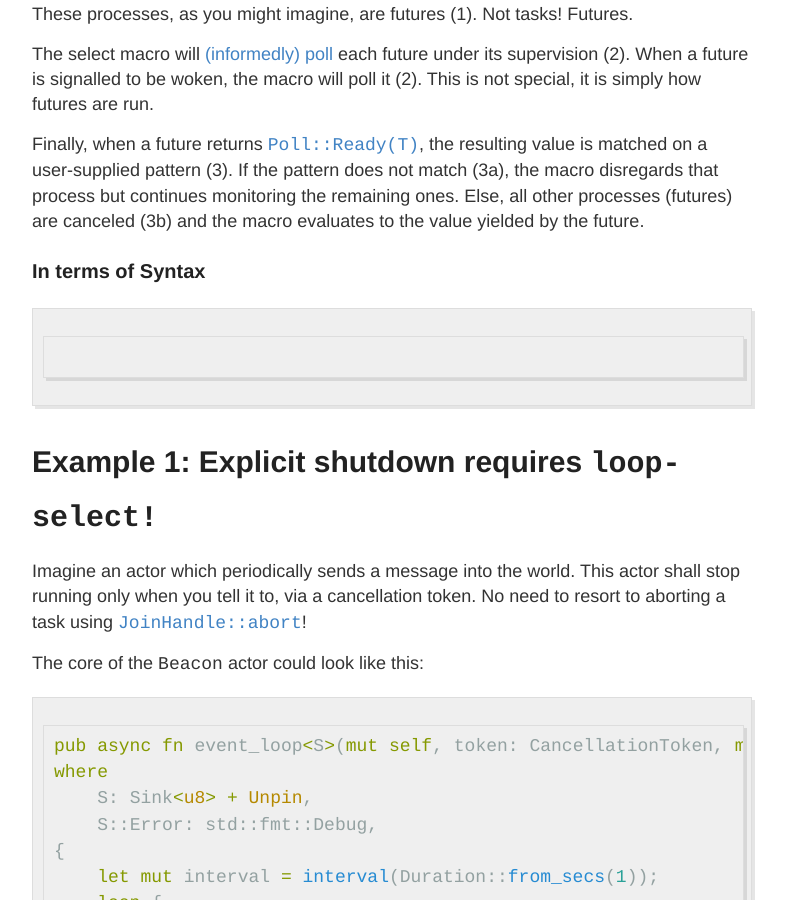
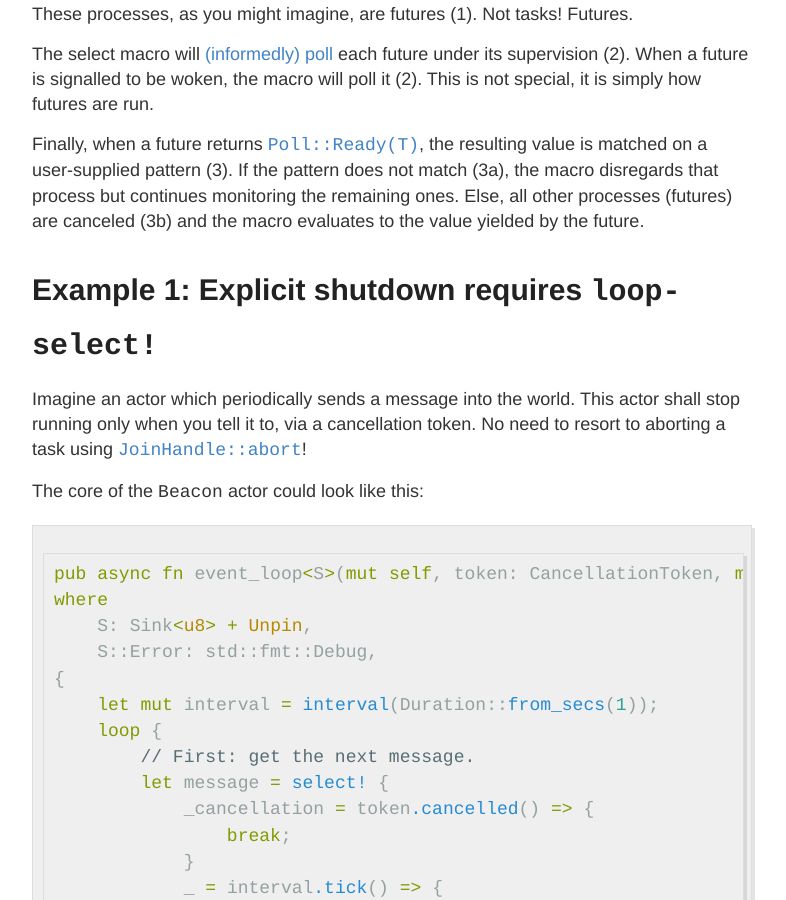
Before and after one commit to barafael/barafael.github.io, a Jekyll site: the page built from _posts/2025-02-21-Stop-Worrying-and-learn-to-Loop-Select.md, in a window 1280 px wide and 900 px high, scrolled down 1200 px. Shown: the whole window, without its empty margins (248-1034 px from the left). Built offline with Jekyll 4.4.1, drawn with Linux system fonts in a browser that asks for light colours.

Commit message:
Remove empty section

````diff
--- a/_posts/2025-02-21-Stop-Worrying-and-learn-to-Loop-Select.md
+++ b/_posts/2025-02-21-Stop-Worrying-and-learn-to-Loop-Select.md
@@ -34,12 +34,6 @@ Finally, when a future returns [`Poll::Ready(T)`](https://doc.rust-lang.org/std/
 the resulting value is matched on a user-supplied pattern (3).
 If the pattern does not match (3a), the macro disregards that process but continues monitoring the remaining ones.
 Else, all other processes (futures) are canceled (3b) and the macro evaluates to the value yielded by the future.
-
-### In terms of Syntax
-
-```rust
-
-```
 
 # Example 1: Explicit shutdown requires `loop-select!`
 
````
